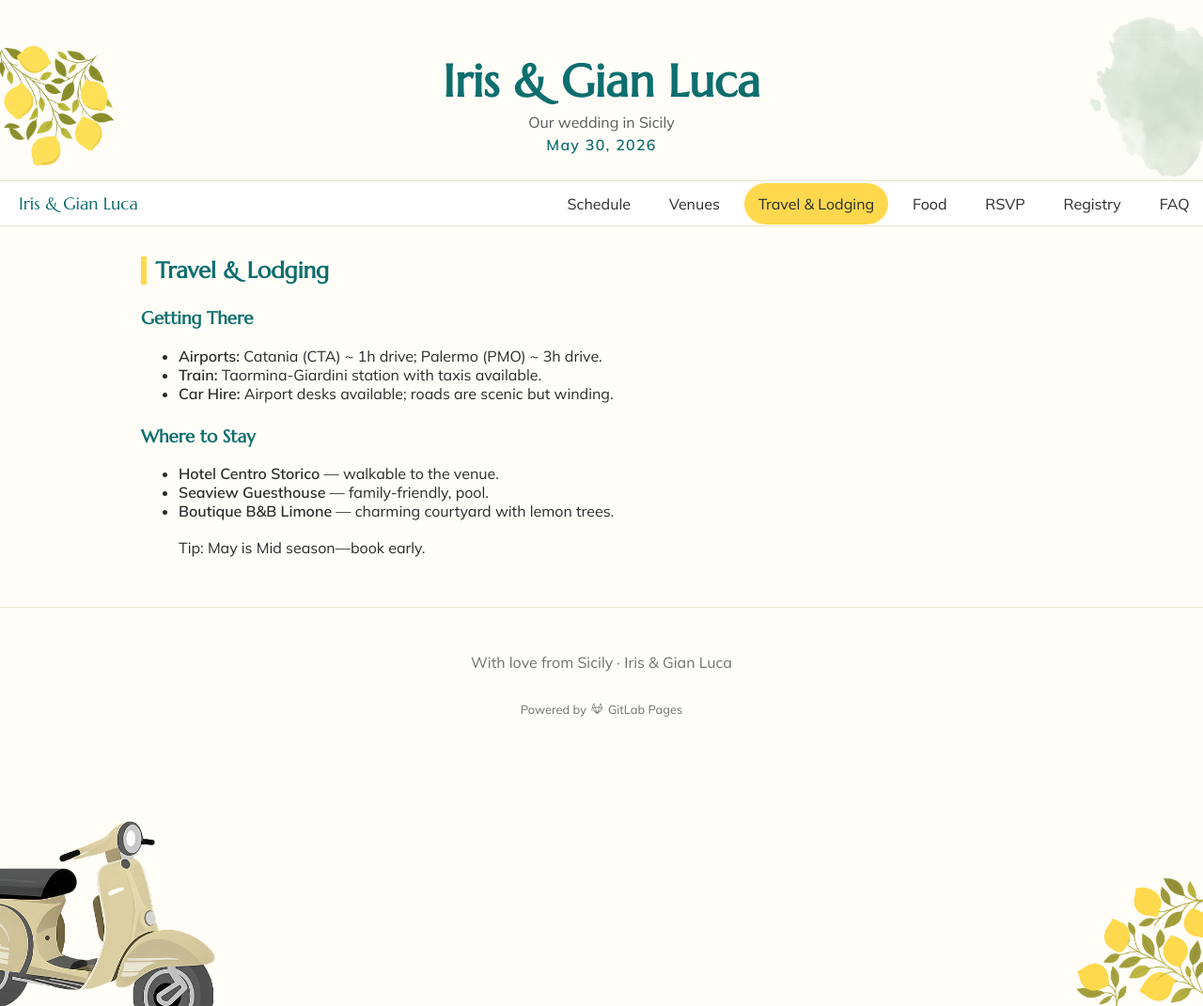
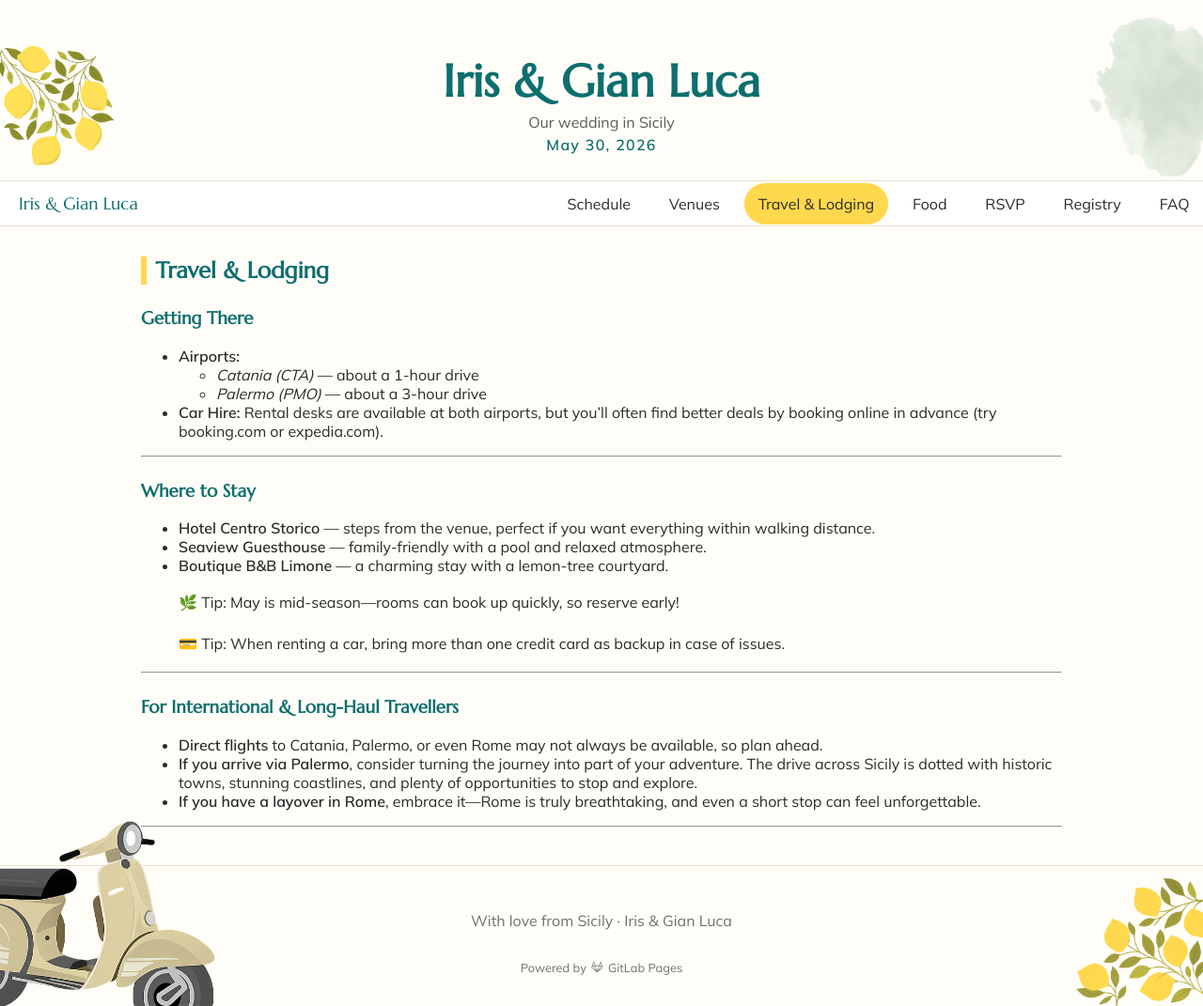
Before and after one commit to gfiasco/iris-gianluca, a Jekyll site: the page built from travel.md, in a window 1280 px wide and 1071 px high. Shown: the whole window at 94% size. Built offline with Jekyll 4.4.1, drawn with Linux system fonts in a browser that asks for light colours.

Commit message:
content: update travel info with detailed car rental and international travel guidance

```diff
--- a/travel.md
+++ b/travel.md
@@ -4,17 +4,30 @@ title: Travel & Lodging
 permalink: /travel/
 ---
 
+### Getting There
+- **Airports:**
+  - *Catania (CTA)* — about a 1-hour drive
+  - *Palermo (PMO)* — about a 3-hour drive
 
-### Getting There
-- **Airports:** Catania (CTA) ~ 1h drive; Palermo (PMO) ~ 3h drive.
-- **Train:** Taormina-Giardini station with taxis available.
-- **Car Hire:** Airport desks available; roads are scenic but winding.
+- **Car Hire:**
+  Rental desks are available at both airports, but you’ll often find better deals by booking online in advance (try booking.com or expedia.com).
 
+---
 
 ### Where to Stay
-- **Hotel Centro Storico** — walkable to the venue.
-- **Seaview Guesthouse** — family-friendly, pool.
-- **Boutique B&B Limone** — charming courtyard with lemon trees.
+- **Hotel Centro Storico** — steps from the venue, perfect if you want everything within walking distance.
+- **Seaview Guesthouse** — family-friendly with a pool and relaxed atmosphere.
+- **Boutique B&B Limone** — a charming stay with a lemon-tree courtyard.
 
+> 🌿 Tip: May is mid-season—rooms can book up quickly, so reserve early!
 
-> Tip: May is Mid season—book early.
+> 💳 Tip: When renting a car, bring more than one credit card as backup in case of issues.
+
+---
+
+### For International & Long-Haul Travellers
+- **Direct flights** to Catania, Palermo, or even Rome may not always be available, so plan ahead.
+- **If you arrive via Palermo**, consider turning the journey into part of your adventure. The drive across Sicily is dotted with historic towns, stunning coastlines, and plenty of opportunities to stop and explore.
+- **If you have a layover in Rome**, embrace it—Rome is truly breathtaking, and even a short stop can feel unforgettable.
+
+---
```
Also changed, not shown: faq.md (+4 -4 lines).
